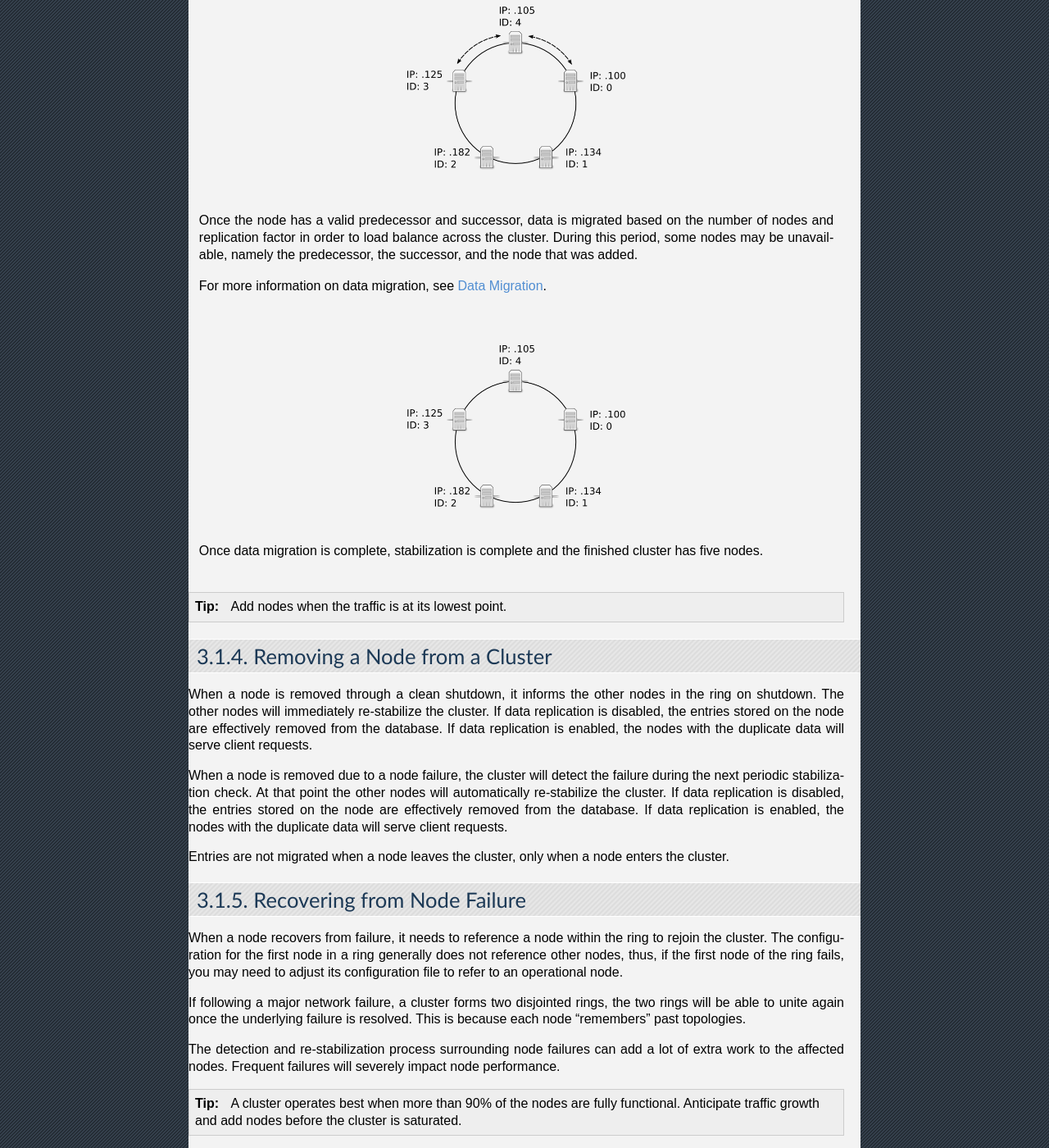
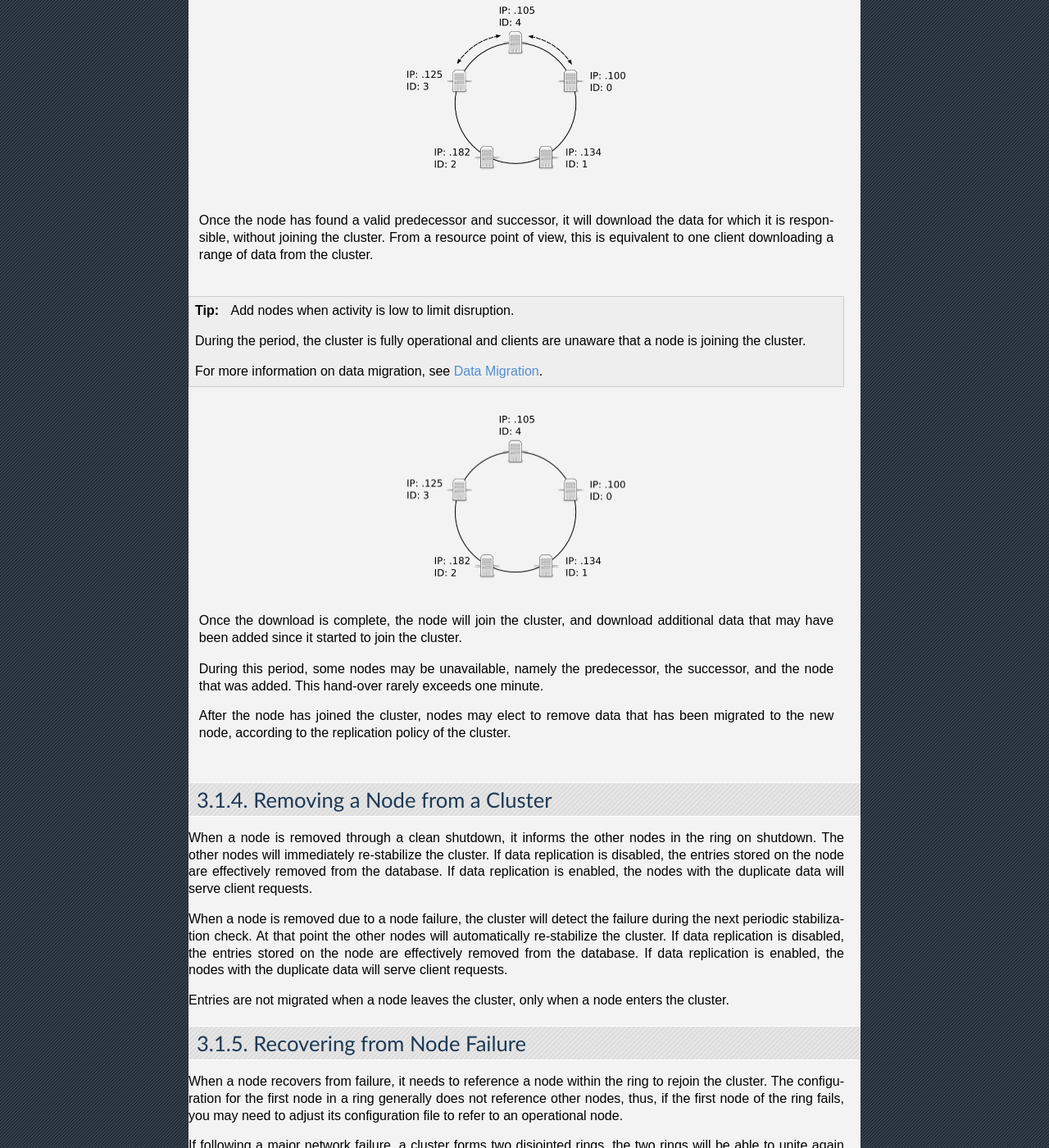
Before and after one commit to iltommi/qdb-documentation, a Sphinx documentation site: the page built from source/concepts/cluster_organization.rst, in a window 1280 px wide and 1400 px high, scrolled down 2143 px. Shown: the whole window at 82% size. Built offline with Sphinx 7.4.7, drawn with Linux system fonts in a browser that asks for light colours; some of the changed text lies outside the part shown.

Commit message:
Fix cluster organization documentation and update Python API

```diff
--- a/source/concepts/cluster_organization.rst
+++ b/source/concepts/cluster_organization.rst
@@ -47,18 +47,23 @@ Adding a Node to a Cluster
 .. figure:: qdb_add_node_process/04_qdb_data_migration.png
    :scale: 50%
 
-   Once the node has a valid predecessor and successor, data is migrated based on the number of nodes and replication factor in order to load balance across the cluster. During this period, some nodes may be unavailable, namely the predecessor, the successor, and the node that was added.
+   Once the node has found a valid predecessor and successor, it will download the data for which it is responsible, without joining the cluster. From a resource point of view, this is equivalent to one client downloading a range of data from the cluster.
+
+.. tip::
+   Add nodes when activity is low to limit disruption.
+
+   During the period, the cluster is fully operational and clients are unaware that a node is joining the cluster.
 
    For more information on data migration, see :ref:`data-migration`.
 
 .. figure:: qdb_add_node_process/05_qdb_cluster_at_end.png
    :scale: 50%
 
-   Once data migration is complete, stabilization is complete and the finished cluster has five nodes.
+   Once the download is complete, the node will join the cluster, and download additional data that may have been added since it started to join the cluster.
 
-.. tip::
-    Add nodes when the traffic is at its lowest point.
+   During this period, some nodes may be unavailable, namely the predecessor, the successor, and the node that was added. This hand-over rarely exceeds one minute.
 
+   After the node has joined the cluster, nodes may elect to remove data that has been migrated to the new node, according to the replication policy of the cluster.
 
 Removing a Node from a Cluster
 ------------------------------
```
Also changed, not shown: other parts of source/concepts/cluster_organization.rst (+1 -1 lines), 1 other file.
